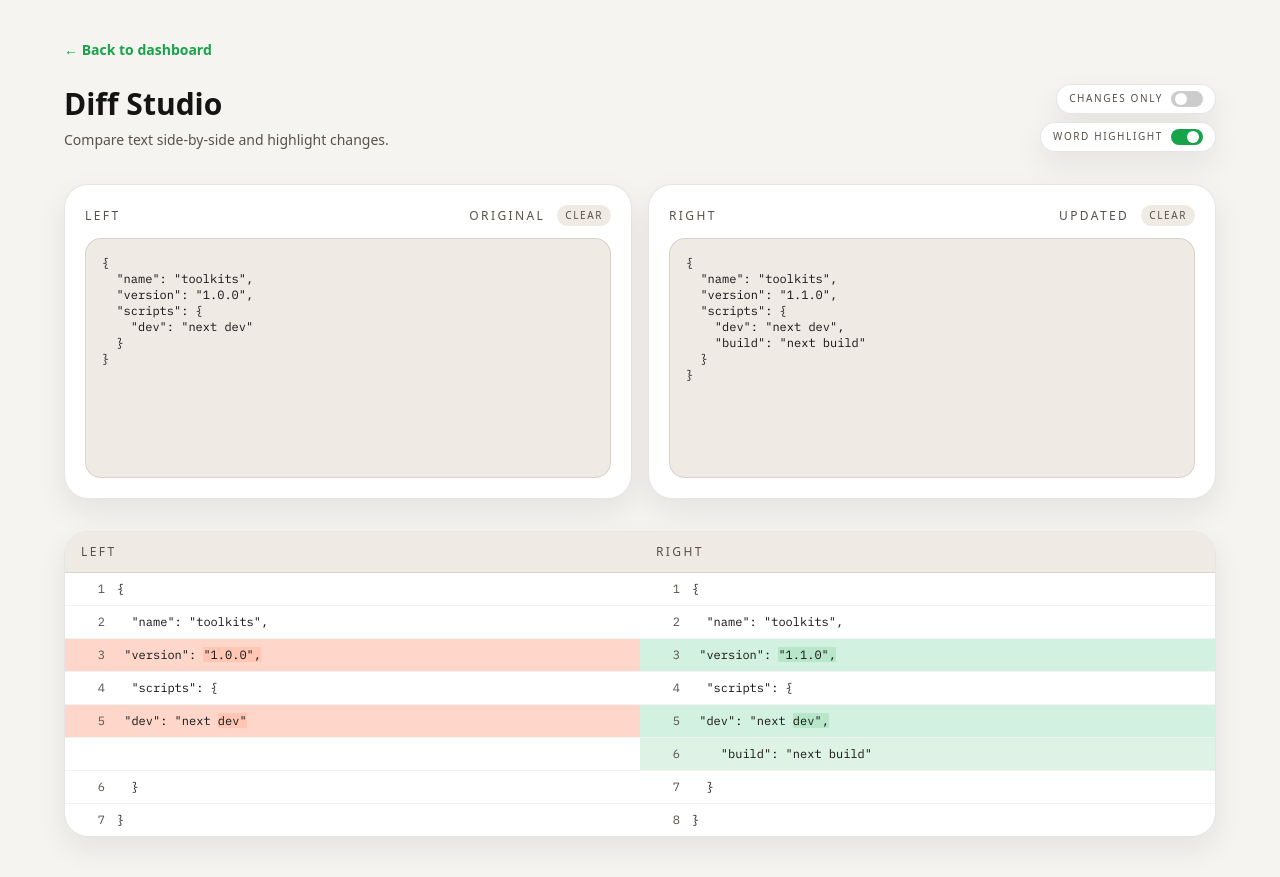
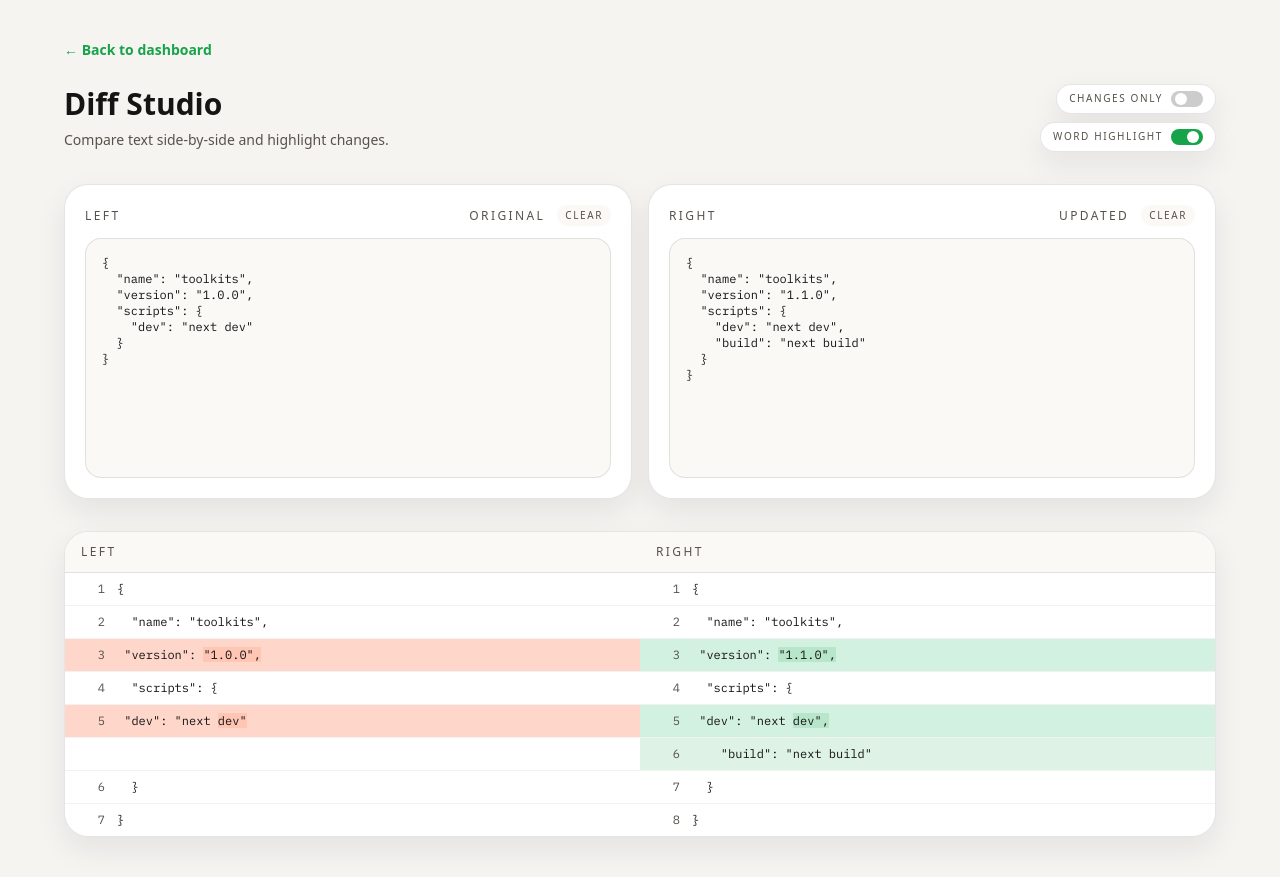
Before and after one commit to eottabom/toolkit, a Next.js app: page /diff in a window 1280 px wide. Built offline with nearby package versions, Linux system fonts and the light colour scheme.

Commit message:
style: 색상 조정 및 액션 수정

```diff
--- a/src/app/globals.css
+++ b/src/app/globals.css
@@ -7,7 +7,7 @@
   --accent: #ff6a3d;
   --accent-2: #16a34a;
   --surface: #ffffff;
-  --surface-muted: #efeae3;
+  --surface-muted: #fbf9f6;
   --card-border: rgba(20, 20, 20, 0.1);
   --card-shadow: 0 12px 30px rgba(16, 24, 40, 0.08);
   --card-border-hover: rgba(20, 20, 20, 0.3);
--- a/src/tools/diff.tsx
+++ b/src/tools/diff.tsx
@@ -254,6 +254,19 @@ export default function DiffPage({ tool }: DiffPageProps) {
   const [rightText, setRightText] = useState(defaultRight);
   const [onlyChanges, setOnlyChanges] = useState(false);
   const [showWordDiff, setShowWordDiff] = useState(true);
+  const [clearState, setClearState] = useState<"idle" | "left" | "right">(
+    "idle",
+  );
+
+  const handleClear = (side: "left" | "right") => {
+    if (side === "left") {
+      setLeftText("");
+    } else {
+      setRightText("");
+    }
+    setClearState(side);
+    window.setTimeout(() => setClearState("idle"), 900);
+  };
 
   const diffRows = useMemo(() => {
     const rows = new DiffEngine(leftText, rightText).buildLineDiff();
@@ -325,10 +338,10 @@ export default function DiffPage({ tool }: DiffPageProps) {
               <span>Original</span>
               <button
                 type="button"
-                onClick={() => setLeftText("")}
-                className="rounded-full bg-[var(--surface-muted)] px-2 py-1 text-[10px] uppercase tracking-[0.16em] text-[var(--muted)] transition hover:text-[var(--foreground)]"
+                onClick={() => handleClear("left")}
+                className="cursor-pointer rounded-full bg-[var(--surface-muted)] px-2 py-1 text-[10px] uppercase tracking-[0.16em] text-[var(--muted)] transition hover:text-[var(--foreground)]"
               >
-                Clear
+                {clearState === "left" ? "Cleared" : "Clear"}
               </button>
             </div>
           </div>
@@ -345,10 +358,10 @@ export default function DiffPage({ tool }: DiffPageProps) {
               <span>Updated</span>
               <button
                 type="button"
-                onClick={() => setRightText("")}
-                className="rounded-full bg-[var(--surface-muted)] px-2 py-1 text-[10px] uppercase tracking-[0.16em] text-[var(--muted)] transition hover:text-[var(--foreground)]"
+                onClick={() => handleClear("right")}
+                className="cursor-pointer rounded-full bg-[var(--surface-muted)] px-2 py-1 text-[10px] uppercase tracking-[0.16em] text-[var(--muted)] transition hover:text-[var(--foreground)]"
               >
-                Clear
+                {clearState === "right" ? "Cleared" : "Clear"}
               </button>
             </div>
           </div>
```
